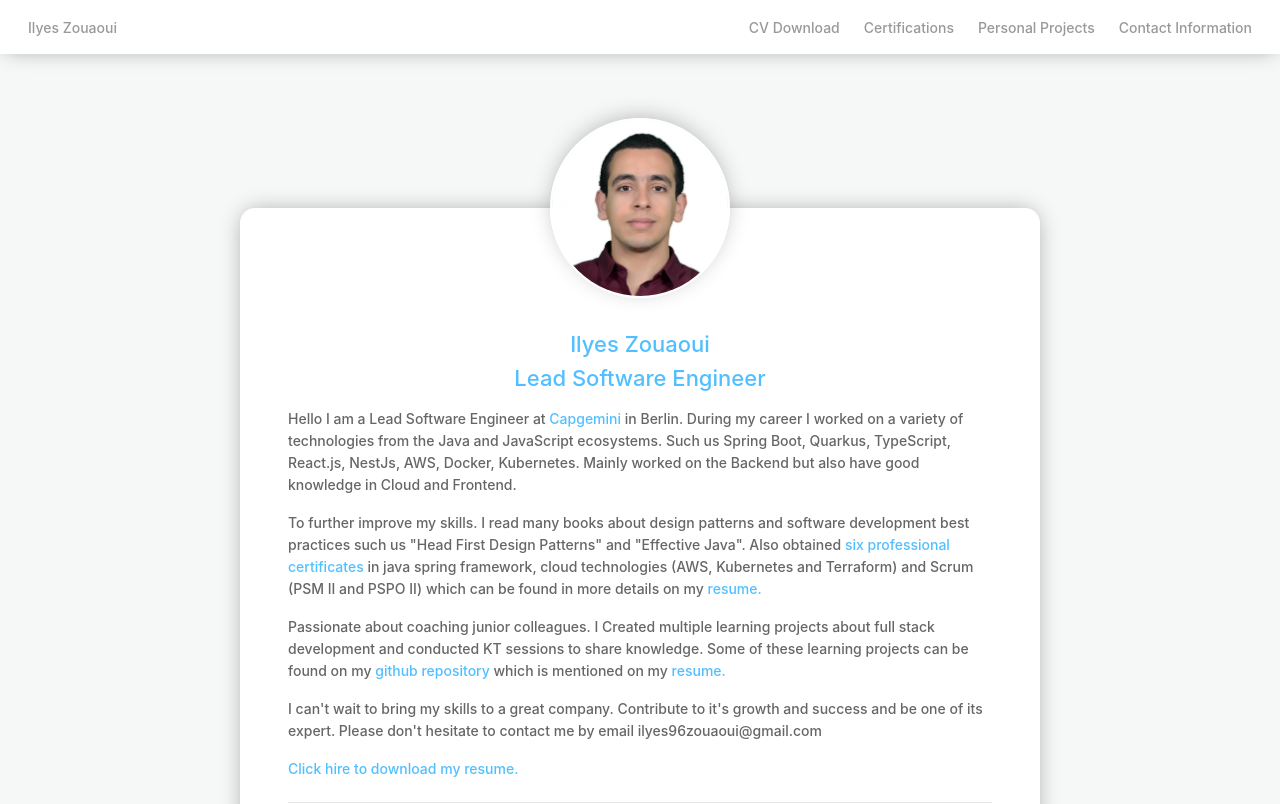
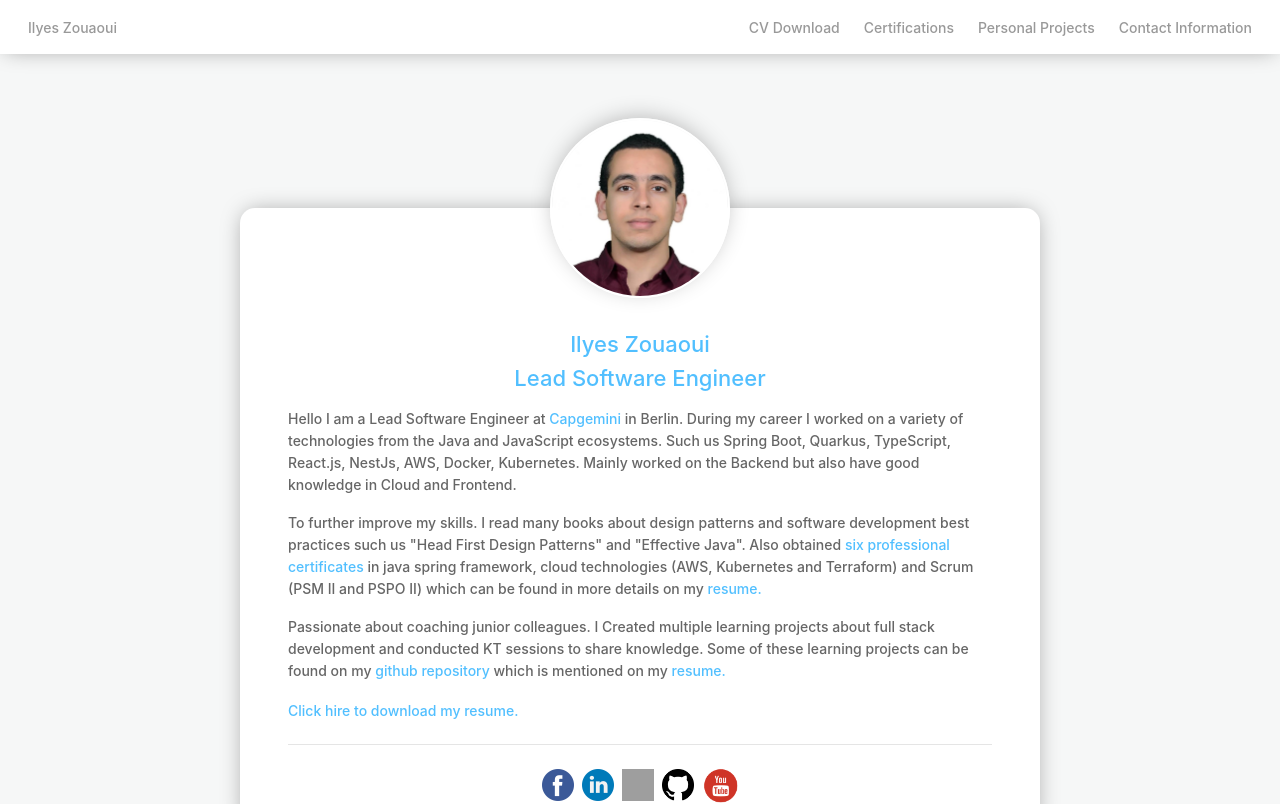
Before and after one commit to ilyes12zouaoui/portfolio, a React (Create React App) app: page / in a window 1280 px wide. Shown: the top 804 px of the page. Built offline with nearby package versions, Linux system fonts and the light colour scheme; grey boxes are pictures that could not be loaded.

Commit message:
update intro section

```diff
--- a/src/components/Home/Home.js
+++ b/src/components/Home/Home.js
@@ -184,7 +184,8 @@ const FormLayout = () => {
                   resume.
                 </a>
               </p>
-              <p
+
+      {   /*     <p
                 style={{
                   color: "#666",
                   fontSize: "14px",
@@ -204,6 +205,9 @@ const FormLayout = () => {
                   lineHeight: "22px",
                 }}
               >
+              */
+              }
+              <p>
                 <a
                   href="cv/cv_ilyes_zouaoui.pdf"
                   className="color-blue"
```
